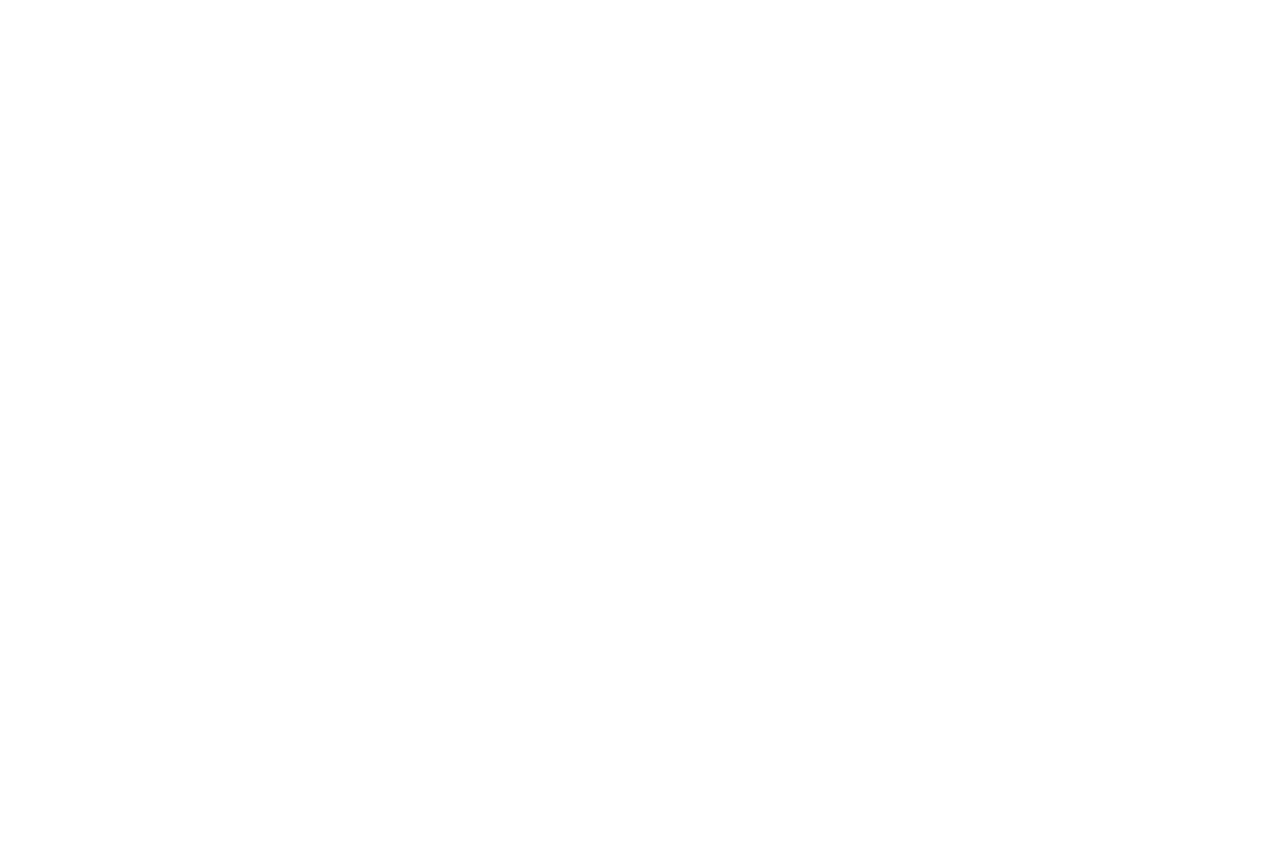
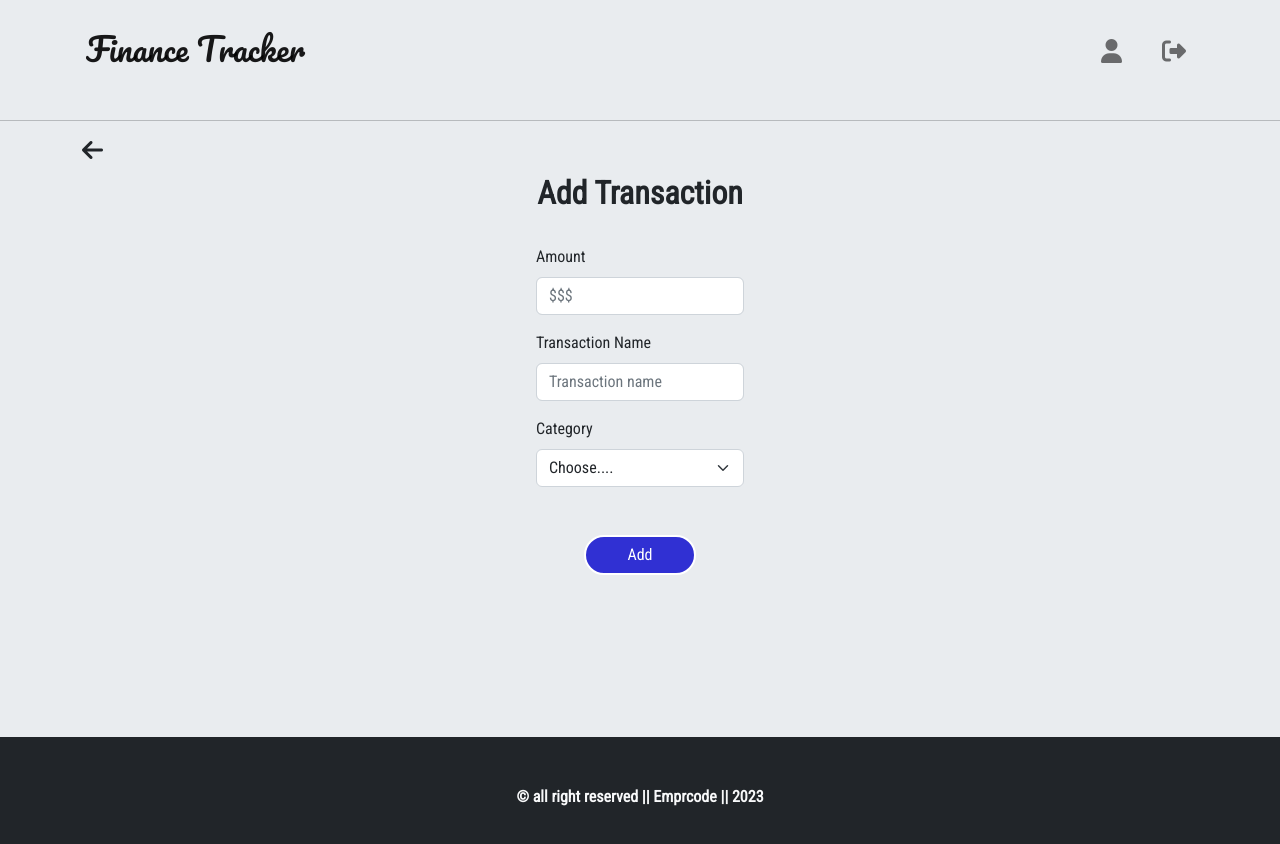
Before and after one commit to Emprcode/ft-v2, a React (Create React App) app: page /add-transaction in a window 1280 px wide. Before the commit this address had no page. Shown: the top 844 px of the page. Before the commit the page ends 800 px from the top, so only its background shows below. Built offline with nearby package versions, Linux system fonts and the light colour scheme.

Commit message:
add transaction part completed

```diff
--- a/src/App.css
+++ b/src/App.css
@@ -14,10 +14,10 @@
 .button{
   width: 7rem;
   height: 2.5rem;
-  color: black;
+  color: white;
   border-width: 2px;
   border-style: solid;
-  background-color: white;
+  background-color:  rgba(17, 17, 206, 0.854);
   transition: 0.3s background-color linear, 0.1s color linear;
   border-radius: 200px !important;
 
--- a/src/App.js
+++ b/src/App.js
@@ -3,6 +3,7 @@
 import Login from './pages/Login';
 import Register from './pages/Register';
 import Dashboard from './pages/dashboard/Dashboard';
+import AddTransaction from './pages/addTransaction/AddTransaction';
 
 function App() {
   return (
@@ -12,6 +13,7 @@
         <Route path ="/" element={<Login/>}/>
         <Route path ="/register" element={<Register/>}/>
         <Route path ="/dashboard" element={<Dashboard/>}/>
+        <Route path ="/add-transaction" element={<AddTransaction/>}/>
       </Routes>
       </BrowserRouter>
 
--- a/src/components/layout/Header.js
+++ b/src/components/layout/Header.js
@@ -17,7 +17,7 @@
             <Link to="/account" className="nav-link ">
               <i className="fa-solid fa-user"></i>
             </Link>
-            <Link to="/logout" className="nav-link">
+            <Link to="/" className="nav-link">
               <i className="fa-solid fa-right-from-bracket"></i>
             </Link>
           </Nav>
--- a/src/components/layout/MainLayout.js
+++ b/src/components/layout/MainLayout.js
@@ -4,7 +4,7 @@
 
 export const MainLayout = ({ children }) => {
   return (
-    <div>
+    <div className="bg-color">
       <Header />
       <hr />
       <div className="main">{children}</div>
--- a/src/pages/Login.js
+++ b/src/pages/Login.js
@@ -24,17 +24,17 @@
   return (
     <div className="bg-color">
       <Container className="login d-flex justify-content-center align-items-center">
-        <Row className="mt-3">
+        <Row className="mt-3 shadow-lg  ">
           {/* <h4 className="text-center"></h4> */}
           {/* <hr /> */}
-          <Col className=" p-5 text-center fw-bold shadow-lg ">
+          <Col className=" p-5 text-center fw-bold">
             <div className="p-5">
               <h1 className=" title mb-3 fw-bold"> Finance Tracker</h1>
 
               <p> Please Login Here </p>
             </div>
           </Col>
-          <Col className=" p-5 shadow-lg  ">
+          <Col className="mx-4 p-5 ">
             {/* <h4 className="mx-4 p-3 fw-bold">Login</h4> */}
             <div className="p-5">
               <Form>
@@ -42,7 +42,7 @@
                   <FormComponents key={i} {...item} />
                 ))}
 
-                <div className="button bg-primary text-white mt-3" type="submit">
+                <div className="button mt-3" type="submit">
                   Submit
                 </div>
                 <hr />
--- a/src/pages/Register.js
+++ b/src/pages/Register.js
@@ -14,7 +14,7 @@
       required: true,
     },
     {
-      email: "email",
+      name: "email",
       type: "email",
       label: "Email",
       placeholder: "Jack@gmail.com",
@@ -44,13 +44,9 @@
               <i className="fa-solid fa-arrow-left"></i>
             </Link>
           </div>
-          <h2 className="text-center fw-bold p-5"> Registration</h2>
+          <h2 className="text-center fw-bold"> Registration</h2>
           <hr />
-          {/* <Col className=" ">
-            <h4> Welcome!</h4>
 
-            <p> Please register here to use our system </p>
-          </Col> */}
           <Col className="p-5 text-center ">
             <div className="p-5">
               <h3 className="fw-bold mb-3"> Welcome!</h3>
@@ -64,7 +60,7 @@
                 <FormComponents key={i} {...item} />
               ))}
 
-              <div className="button bg-primary text-white mt-3" type="submit">
+              <div className="button mt-3 " type="submit">
                 Register
               </div>
             </Form>
--- /dev/null
+++ b/src/pages/addTransaction/AddTransaction.js
@@ -0,0 +1,51 @@
+import React from "react";
+import { Container, Form, Row } from "react-bootstrap";
+import { MainLayout } from "../../components/layout/MainLayout";
+import { Link } from "react-router-dom";
+
+const AddTransaction = () => {
+  return (
+    <MainLayout>
+      <Container>
+        <Row className="">
+          <div className="h4">
+            <Link to="/dashboard" className="nav-link ">
+              <i className="fa-solid fa-arrow-left"></i>
+            </Link>
+          </div>
+          <h2 className="text-center fw-bold"> Add Transaction</h2>
+        </Row>
+        <div className="mt-4 d-flex justify-content-center">
+          <Form>
+            <Form.Group className="mb-3">
+              <Form.Label>Amount</Form.Label>
+              <Form.Control type="number" placeholder="$$$" required />
+            </Form.Group>
+            <Form.Group className="mb-3">
+              <Form.Label>Transaction Name</Form.Label>
+              <Form.Control
+                type="name"
+                placeholder="Transaction name"
+                required
+              />
+            </Form.Group>
+            <Form.Group className="mb-3">
+              <Form.Label>Category</Form.Label>
+              <Form.Select defaultValue="Choose..." required>
+                <option>Choose....</option>
+                <option>Income</option>
+                <option>Expense</option>
+              </Form.Select>
+            </Form.Group>
+
+            <div className="button m-5" type="submit">
+              Add
+            </div>
+          </Form>
+        </div>
+      </Container>
+    </MainLayout>
+  );
+};
+
+export default AddTransaction;
--- a/src/pages/dashboard/Dashboard.css
+++ b/src/pages/dashboard/Dashboard.css
@@ -6,9 +6,14 @@
 
 
 .contact {
-        background:linear-gradient(to right, #ffbf96, #fe7096),url(../../assets/image.png);
-        /* background-color:linear-gradient(to right, #ffbf96, #fe7096); */
-        /* background-image:url(../../assets/image.png); */
+        /* background:linear-gradient(to right, #ffbf96, #fe7096),url(https://www.transparenttextures.com/patterns/diagmonds-light.png); */
+        /* background-color:linear-gradient(to right, #ffbf96, #fe7096);
+        background-image:url(../../assets/image.png); */
+
+            background-image: linear-gradient(to right, #ffbf96, #fe7096), url('../../assets/image.png');
+            background-size: cover;
+            /* Other background properties if needed */
+
 
  }
 
--- a/src/pages/dashboard/Dashboard.js
+++ b/src/pages/dashboard/Dashboard.js
@@ -32,13 +32,13 @@
           </Col>
         </Row>
         {/* status display */}
-        <div className="d-flex justify-content-center p-5">
+        <div className="d-flex justify-content-center p-5 ">
           <Row className="p-3 rounded contact shadow-lg">
             <div>
               <div className="text-center">
                 <p className="p-2">Total Balance</p>
 
-                <h4 className="fw-bold"> $ 80,000.00</h4>
+                <h2 className="fw-bold"> $ 80,000.00</h2>
               </div>
             </div>
             <Row className="mt-5">
```
Also changed, not shown: src/pages/addTransaction/AddTransaction.css (added).
